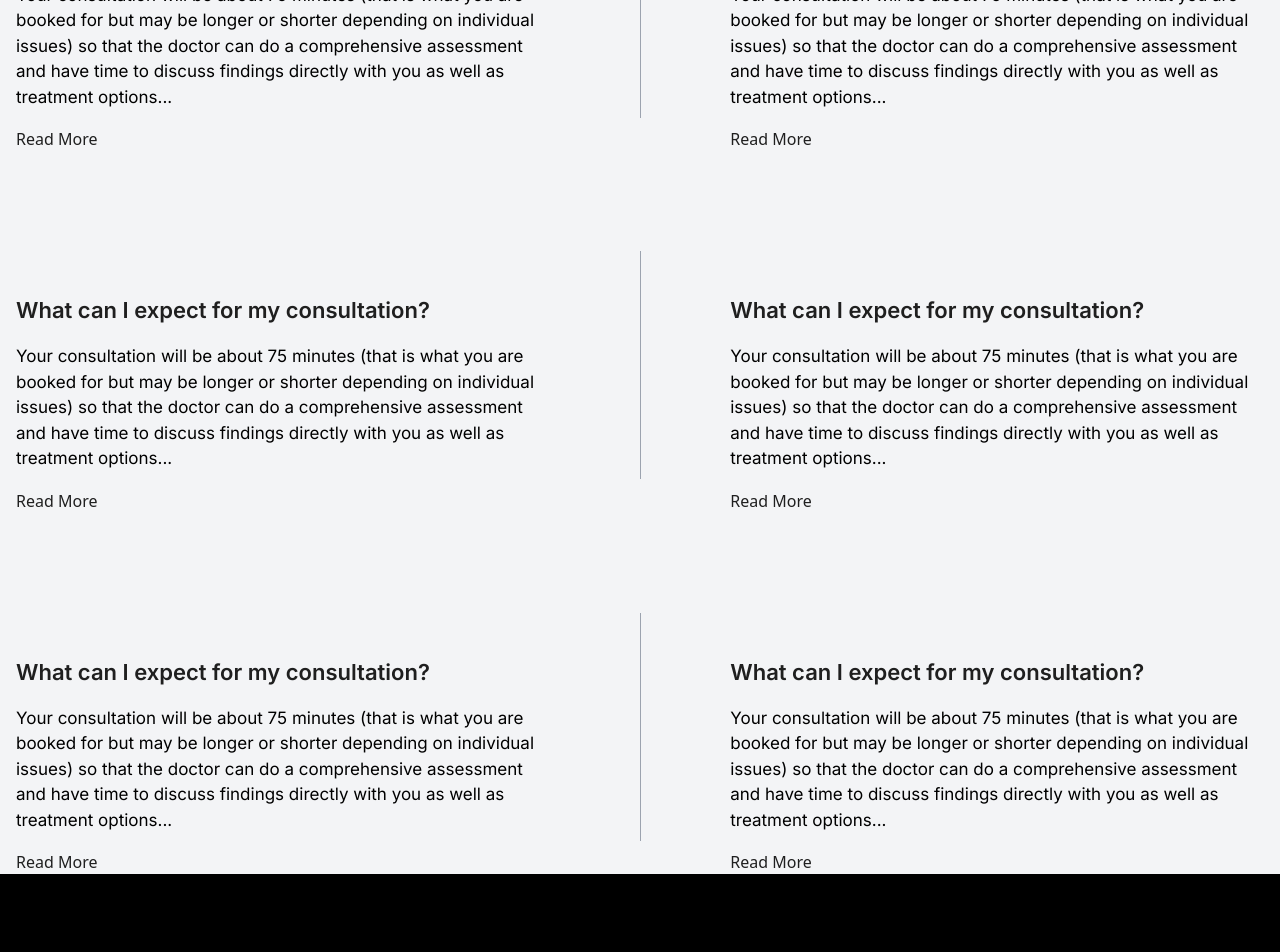
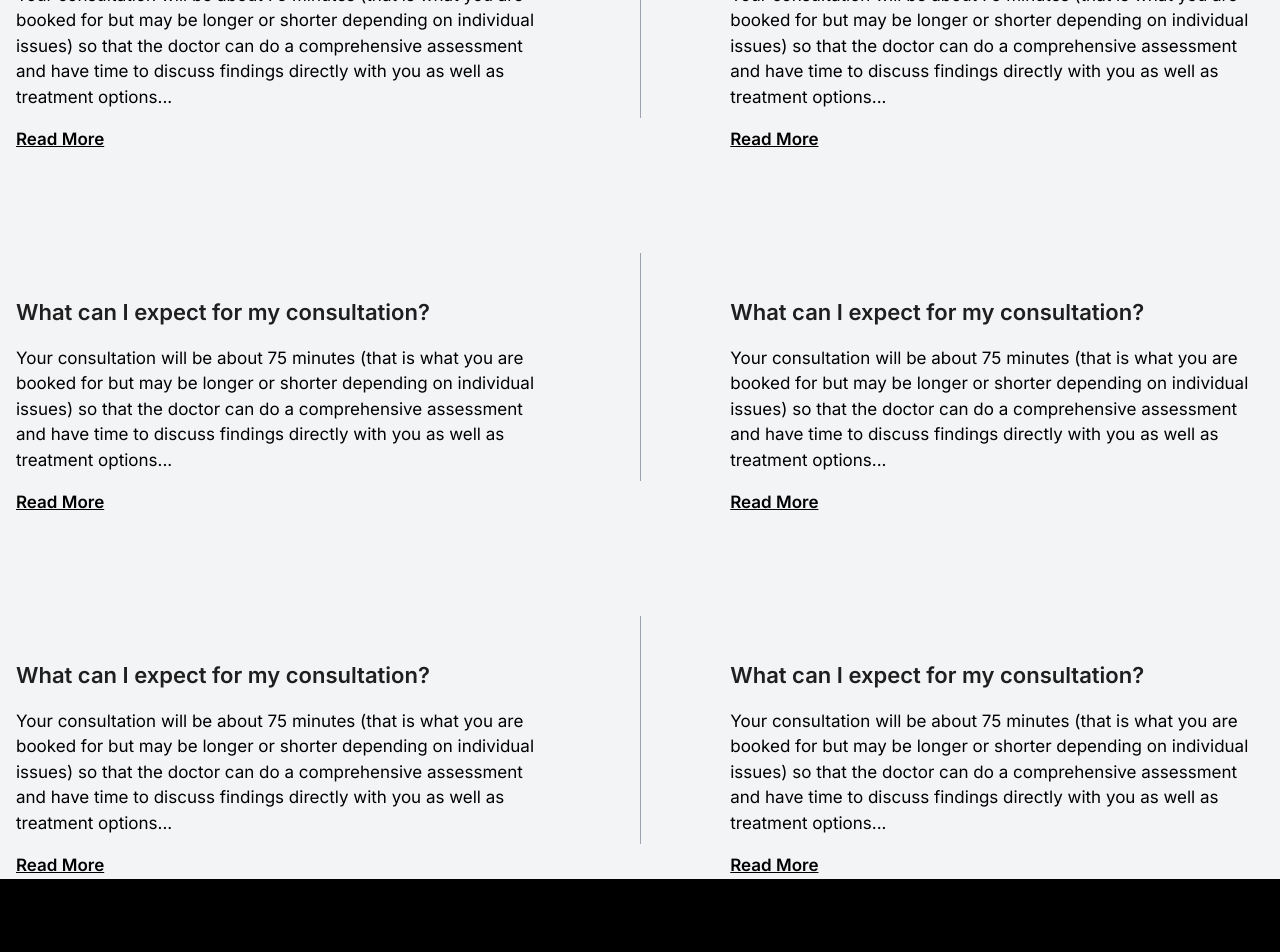
Before and after one commit to topcowmoo/areca-vestiaria, a React (Vite) app: page /faq in a window 1280 px wide. Shown: the part 640-1592 px from the top of the page. Built offline with nearby package versions, Linux system fonts and the light colour scheme; a web font is replaced by a local one.

Commit message:
added read more styling

```diff
--- a/src/pages/FAQ.jsx
+++ b/src/pages/FAQ.jsx
@@ -32,7 +32,7 @@ const Faq = () => {
             <div className="text-black text-[17px] font-normal font-['Inter']">
               Your consultation will be about 75 minutes (that is what you are booked for but may be longer or shorter depending on individual issues) so that the doctor can do a comprehensive assessment and have time to discuss findings directly with you as well as treatment options...
             </div>
-            <div className="text-[#1f1f1f]">Read More</div>
+            <div className="text-black text-[17px] font-semibold font-['Inter'] underline">Read More</div>
           </div>
 
           {/* Vertical Divider */}
@@ -44,7 +44,7 @@ const Faq = () => {
             <div className="text-black text-[17px] font-normal font-['Inter']">
               Your consultation will be about 75 minutes (that is what you are booked for but may be longer or shorter depending on individual issues) so that the doctor can do a comprehensive assessment and have time to discuss findings directly with you as well as treatment options...
             </div>
-            <div className="text-[#1f1f1f]">Read More</div>
+            <div className="text-black text-[17px] font-semibold font-['Inter'] underline">Read More</div>
           </div>
         </div>
 
@@ -58,7 +58,7 @@ const Faq = () => {
             <div className="text-black text-[17px] font-normal font-['Inter']">
               Your consultation will be about 75 minutes (that is what you are booked for but may be longer or shorter depending on individual issues) so that the doctor can do a comprehensive assessment and have time to discuss findings directly with you as well as treatment options...
             </div>
-            <div className="text-[#1f1f1f]">Read More</div>
+            <div className="text-black text-[17px] font-semibold font-['Inter'] underline">Read More</div>
           </div>
 
           {/* Vertical Divider */}
@@ -72,7 +72,7 @@ const Faq = () => {
             <div className="text-black text-[17px] font-normal font-['Inter']">
               Your consultation will be about 75 minutes (that is what you are booked for but may be longer or shorter depending on individual issues) so that the doctor can do a comprehensive assessment and have time to discuss findings directly with you as well as treatment options...
             </div>
-            <div className="text-[#1f1f1f]">Read More</div>
+            <div className="text-black text-[17px] font-semibold font-['Inter'] underline">Read More</div>
           </div>
         </div>
 
@@ -86,7 +86,7 @@ const Faq = () => {
             <div className="text-black text-[17px] font-normal font-['Inter']">
               Your consultation will be about 75 minutes (that is what you are booked for but may be longer or shorter depending on individual issues) so that the doctor can do a comprehensive assessment and have time to discuss findings directly with you as well as treatment options...
             </div>
-            <div className="text-[#1f1f1f]">Read More</div>
+            <div className="text-black text-[17px] font-semibold font-['Inter'] underline">Read More</div>
           </div>
 
           {/* Vertical Divider */}
@@ -100,7 +100,7 @@ const Faq = () => {
             <div className="text-black text-[17px] font-normal font-['Inter']">
               Your consultation will be about 75 minutes (that is what you are booked for but may be longer or shorter depending on individual issues) so that the doctor can do a comprehensive assessment and have time to discuss findings directly with you as well as treatment options...
             </div>
-            <div className="text-[#1f1f1f]">Read More</div>
+            <div className="text-black text-[17px] font-semibold font-['Inter'] underline">Read More</div>
           </div>
         </div>
       </div>
```
